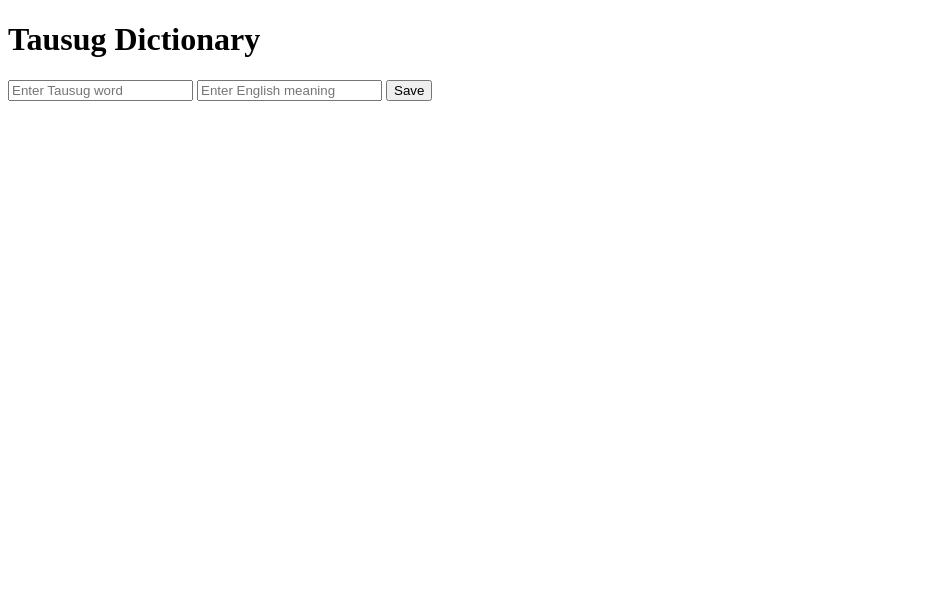
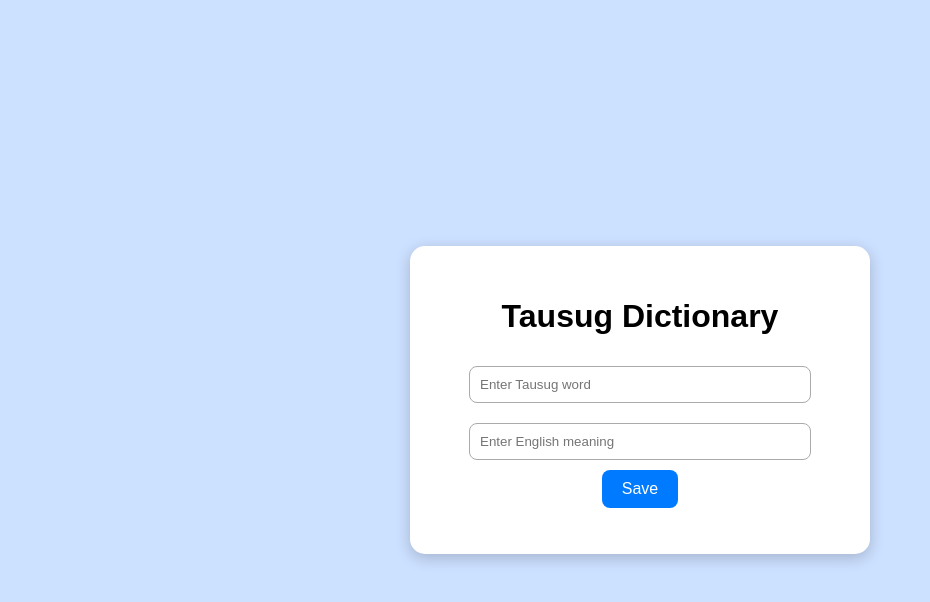
Before and after one commit to Ramy430/Tausug-Dictionary-Online, a plain HTML site: page index.html in a window 1280 px wide. Shown: the whole page, without its empty margins (0-930 px from the left). Drawn offline with Linux system fonts and the light colour scheme.

Commit message:
Update style.css
Signed-off-by: Ramy430 <edriskadil@yahoo.com>

```diff
--- a/style.css
+++ b/style.css
@@ -1,62 +1,59 @@
-<!DOCTYPE html>
-<html lang="en">
-<head>
-    <meta charset="UTF-8">
-    <meta name="viewport" content="width=device-width, initial-scale=1.0">
-    <title>Tausug Dictionary Online - Words Splitter</title>
-    <link rel="stylesheet" href="style.css">
-    <script type="module" src="app.js" defer></script>
-    <link rel="stylesheet" href="https://cdnjs.cloudflare.com/ajax/libs/font-awesome/6.4.0/css/all.min.css">
-</head>
-<body>
-    <div class="container">
-        <header>
-            <h1>Tausug Dictionary Online</h1>
-            <div class="municipality">Words Splitter Tool | Omar Municipality, Sulu, Philippines</div>
-            <div class="description">Separate sentences into words with parts of speech and translations</div>
-        </header>
+/* General body styling */
+body {
+  margin: 0;
+  font-family: Arial, sans-serif;
+  background-color: #cce0ff; /* Slightly blue background */
+  display: flex;
+  justify-content: center;
+  align-items: center;
+  height: 100vh;
+}
 
-        <div class="app-content">
-            <div class="input-section">
-                <textarea id="inputText" placeholder="Enter a sentence to analyze..."></textarea>
-                <div class="language-selector">
-                    <span>Translate to:</span>
-                    <select id="languageSelect">
-                        <option value="en">English</option>
-                        <option value="ts">Tausug</option>
-                        <option value="tl">Tagalog</option>
-                        <option value="ceb">Cebuano</option>
-                        <option value="ar">Arabic</option>
-                        <option value="ms">Malay</option>
-                        <option value="id">Indonesian</option>
-                        <option value="custom">Custom</option>
-                    </select>
-                </div>
-                <div class="buttons">
-                    <button id="processBtn"><i class="fas fa-cogs"></i> Split Words</button>
-                    <button id="resetBtn" class="clear-btn"><i class="fas fa-redo"></i> Reset</button>
-                    <button id="totalBtn" class="total-btn"><i class="fas fa-calculator"></i> Calculate</button>
-                </div>
-            </div>
+/* Container styling */
+.container {
+  text-align: center;
+  background: white;
+  padding: 30px;
+  border-radius: 15px;
+  box-shadow: 0 4px 15px rgba(0,0,0,0.2);
+  width: 90%;
+  max-width: 400px;
+}
 
-            <div class="output-section">
-                <h2 class="output-title">Word Analysis</h2>
-                <div id="wordsContainer" class="words-container"></div>
-            </div>
+/* Inputs styling */
+input {
+  width: 80%;
+  padding: 10px;
+  margin: 10px 0;
+  border-radius: 8px;
+  border: 1px solid #aaa;
+}
 
-            <div class="save-section">
-                <h3>Save Your Work</h3>
-                <div class="save-options">
-                    <button id="saveJsonBtn" class="save-btn"><i class="fas fa-file-export"></i> Save to Firestore</button>
-                </div>
-            </div>
-        </div>
+/* Button styling */
+button {
+  padding: 10px 20px;
+  border: none;
+  border-radius: 8px;
+  background-color: #007bff;
+  color: white;
+  cursor: pointer;
+  font-size: 16px;
+}
 
-        <footer>
-            <p>Tausug Dictionary Online - Words Splitter Tool &copy; 2025</p>
-        </footer>
-    </div>
+button:hover {
+  background-color: #0056b3;
+}
 
-    <div class="notification" id="notification"></div>
-</body>
-</html>
+/* Status message */
+#status {
+  margin-top: 15px;
+  font-weight: bold;
+  color: green;
+}
+
+/* Responsive for mobile */
+@media (max-width: 500px) {
+  input {
+    width: 95%;
+  }
+}
```
